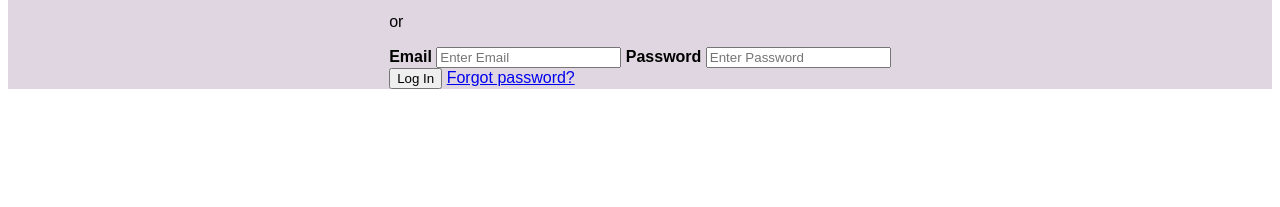
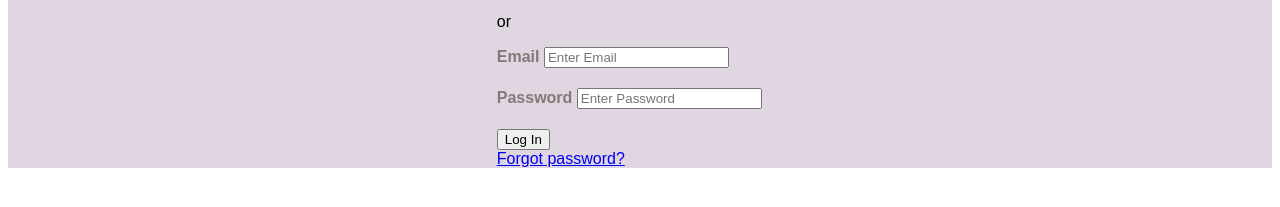
Before and after one commit to sofianutria/proyectoCSS1, a plain HTML site: page index.html in a window 1280 px wide. Shown: the part 185-392 px from the top of the page. Drawn offline with Linux system fonts and the light colour scheme.

Commit message:
did some formatting on email & pw

```diff
--- a/index.html
+++ b/index.html
@@ -27,10 +27,14 @@
            <div class="email-login">
               <label for="email"><b>Email</b></label>
               <input type="text" placeholder="Enter Email" name="uname" required>
+            </div>
+              <div class="enter-password">
               <label for="psw"><b>Password</b></label>
               <input type="password" placeholder="Enter Password" name="psw" required>
            </div>
+           <div>
            <button class="cta-btn">Log In</button>
+         </div>
            <a class="forget-pass" href="#">Forgot password?</a>
         </form>
      </div>
--- a/style.css
+++ b/style.css
@@ -32,8 +32,18 @@
 }
 
 .email-login {
-
+    color: rgb(133, 120, 120);
+    flex-direction: column;
+    gap: 10px;
+    margin-bottom: 20px;
 }
+.enter-password {
+    color: rgb(133, 120, 120);
+    flex-direction: column;
+    gap: 10px;
+    margin-bottom: 20px;
+}
+    }
 .cta-btn {
 
 }
```
